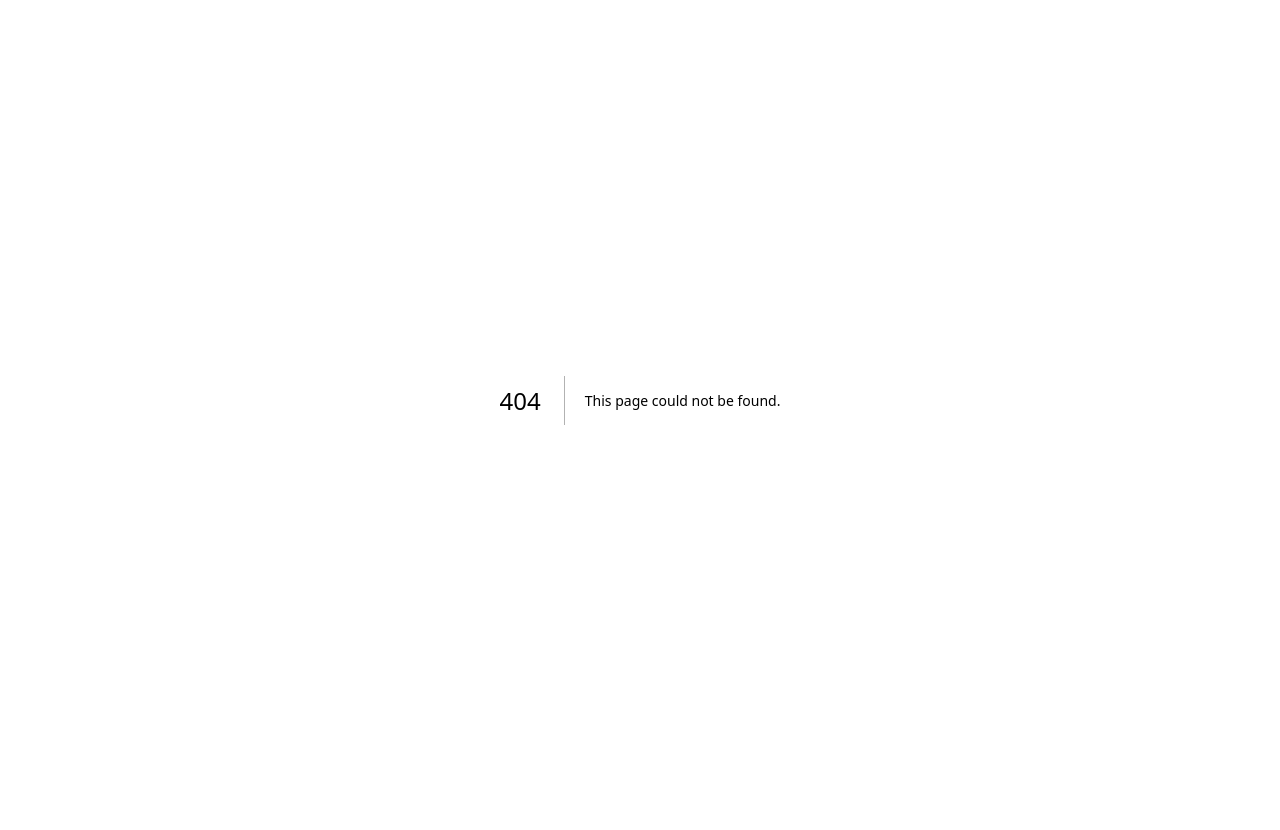
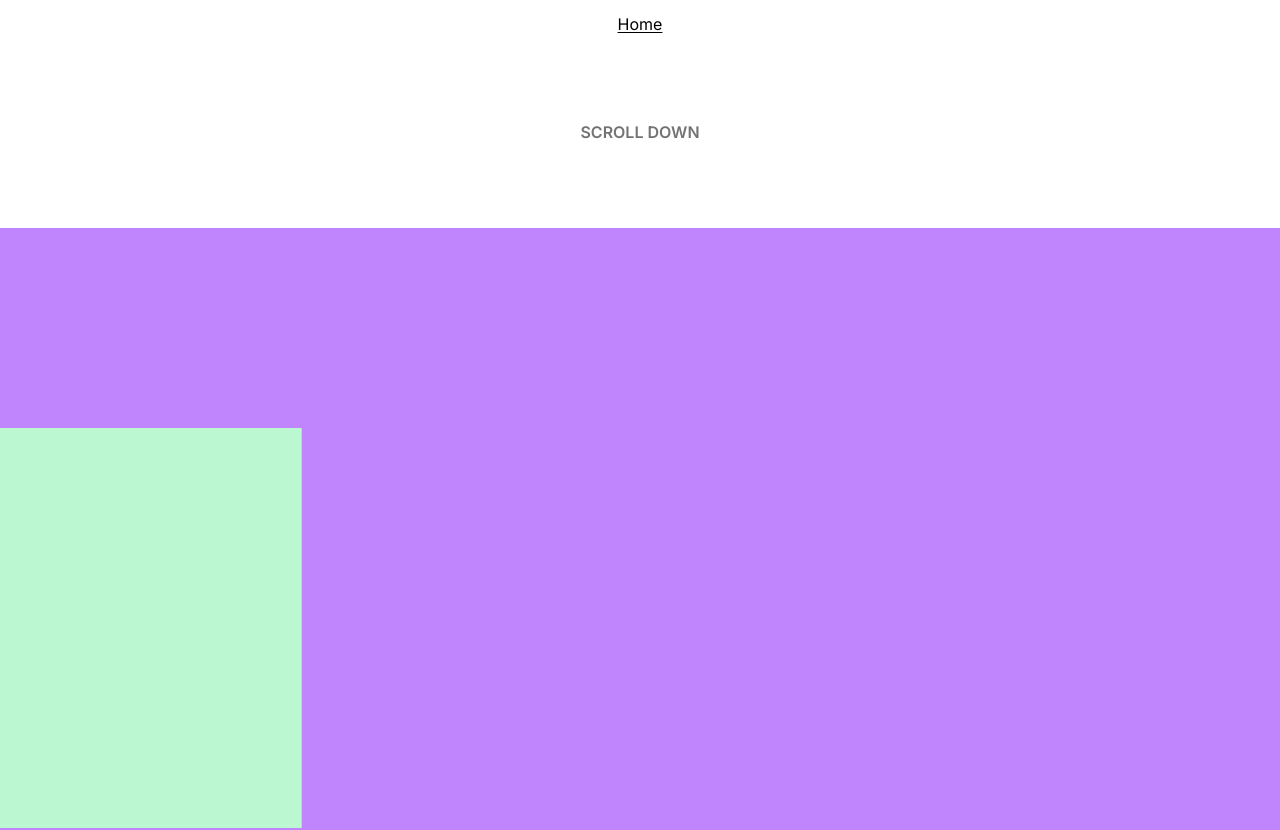
Before and after one commit to lmac-1/framer-motion-play, a Next.js app: page /scroll/scroll1 in a window 1280 px wide. Before the commit this address had no page. Shown: the top 830 px of the page. Before the commit the page ends 800 px from the top, so only its background shows below. Built offline with nearby package versions, Linux system fonts and the light colour scheme.

Commit message:
adds extra scroll effect

```diff
--- /dev/null
+++ b/app/(animations)/scroll/scroll1/page.jsx
@@ -0,0 +1,27 @@
+"use client";
+import { useRef } from "react";
+import { useScroll, useTransform, motion } from "framer-motion";
+import { ScrollPrompts } from "@/app/components/ScrollPrompts";
+
+export default function Page() {
+  const targetRef = useRef(null);
+  const { scrollYProgress } = useScroll({
+    target: targetRef,
+  });
+
+  const zoom = useTransform(scrollYProgress, [0.8, 1], ["50%", "100%"]);
+  const x = useTransform(scrollYProgress, [0.3, 0.8], ["-100%", "0%"]);
+
+  return (
+    <ScrollPrompts>
+      <section ref={targetRef} className="bg-purple-200 h-[400vh]">
+        <div className="sticky top-0 h-screen overflow-hidden flex items-start bg-purple-400 gap-20">
+          <motion.div
+            style={{ scale: zoom, x }}
+            className="w-screen h-screen bg-green-200 mx-auto"
+          ></motion.div>
+        </div>
+      </section>
+    </ScrollPrompts>
+  );
+}
--- a/app/page.js
+++ b/app/page.js
@@ -7,6 +7,10 @@ const navigation = [
   {
     link: "/scroll/image2",
     label: "Image scroll (left to right) with large viewport",
+  },
+  {
+    link: "/scroll/scroll1",
+    label: "As you scroll, a div enters from the left and zooms to full screen",
   },
 ];
 
```
